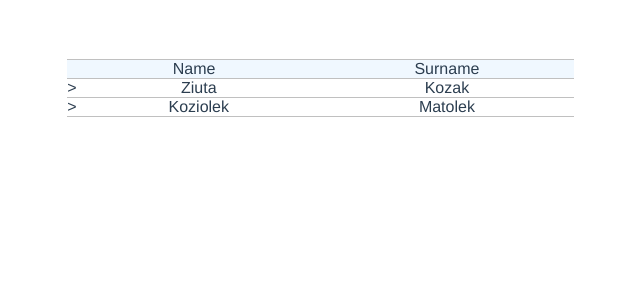
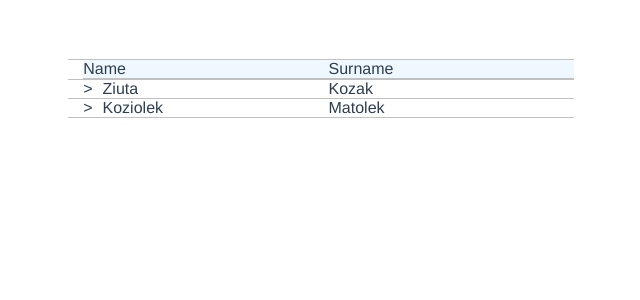
Before and after one commit to upsidelab/vue-tree-table, a Vue app: page / in a window 1280 px wide. Shown: the top 300 px of the page, without its empty margins (319-959 px from the left). Built offline with nearby package versions, Linux system fonts and the light colour scheme.

Commit message:
add rows indentation

```diff
--- a/src/components/TreeBody.vue
+++ b/src/components/TreeBody.vue
@@ -9,11 +9,13 @@
       <tree-node
         v-if="!isLeaf(rowData)"
         :row-data="rowData"
+        :depth="0"
         :default-order="columns"
       />
       <tree-leaf
         v-if="isLeaf(rowData)"
         :row-data="rowData"
+        :depth="0"
         :default-order="columns"
       />
     </slot>
--- a/src/components/TreeColumnHeader.vue
+++ b/src/components/TreeColumnHeader.vue
@@ -26,7 +26,7 @@
     border-right: none;
     box-sizing: border-box;
     margin-top: -1px;
-    margin-left: -1px;
     background-color: aliceblue;
+    text-align: left;
   }
 </style>
--- a/src/components/TreeLeaf.vue
+++ b/src/components/TreeLeaf.vue
@@ -1,5 +1,7 @@
 <template>
   <div class="row">
+    <div class="indentation" :style="{ width: leftPadding + 'px' }">
+    </div>
     <div
       v-for="key in defaultOrder"
       :key="key"
@@ -21,6 +23,15 @@
       defaultOrder: {
         type: Array,
         default: () => { return {} }
+      },
+      depth: {
+        type: Number,
+        default: 0
+      }
+    },
+    computed: {
+      leftPadding: function () {
+        return this.depth*15
       }
     }
   }
@@ -31,9 +42,11 @@
     display: flex;
     flex-flow: row wrap;
     justify-content: center;
+    padding-left: 15px;
   }
 
   .cell{
+    text-align: left;
     flex-grow: 1;
     flex-basis: 0;
     border: solid 0.5px silver;
@@ -43,4 +56,11 @@
     margin-top: -1px;
     margin-left: -1px;
   }
+
+  .indentation{
+    border: solid 0.5px silver;
+    border-left: none;
+    border-right: none;
+    margin-top: -1px;
+  }
 </style>
--- a/src/components/TreeNode.vue
+++ b/src/components/TreeNode.vue
@@ -1,6 +1,8 @@
 <template>
   <div>
     <div class="row">
+      <div class="indentation" :style="{ width: leftPadding + 'px' }">
+      </div>
       <div class="cell">
         <div
           class="open-button"
@@ -38,12 +40,14 @@
         <tree-node
           v-if="!isLeaf(child)"
           :key="index"
+          :depth="depth+1"
           :row-data="child"
           :default-order="defaultOrder"
         />
         <tree-leaf
           v-if="isLeaf(child)"
           :key="index"
+          :depth="depth+1"
           :row-data="child"
           :default-order="defaultOrder"
         />
@@ -69,6 +73,10 @@
         type: Array,
         default: () => { return [] }
       },
+      depth: {
+        type: Number,
+        default: 0
+      }
     },
     data: function(){
       return {
@@ -77,11 +85,13 @@
     },
     computed: {
       columnWithOpenButton: function(){
-        return this.defaultOrder[0];
+        return this.defaultOrder[0]
       },
       reguralColumns: function(){
-        return this.defaultOrder.slice(1);
-
+        return this.defaultOrder.slice(1)
+      },
+      leftPadding: function () {
+        return this.depth*15
       }
     },
     methods: {
@@ -100,21 +110,30 @@
     display: flex;
     flex-flow: row wrap;
     justify-content: center;
+    padding-left: 15px;
+    border: solid 0.5px silver;
+    border-left: none;
+    border-right: none;
+    margin-top: -1px;
+  }
+
+  .indentation{
+    border: solid 0.5px silver;
+    border-left: none;
+    border-right: none;
+    margin-top: -1px;
   }
 
   .cell{
+    text-align: left;
     flex-grow: 1;
     flex-basis: 0;
-    border: solid 0.5px silver;
-    border-left: none;
-    border-right: none;
     box-sizing: border-box;
-    margin-top: -1px;
-    margin-left: -1px;
   }
 
   .open-button{
     float: left;
     display: inline;
+    margin-right: 10px;
   }
 </style>
--- a/src/components/TreeTable.vue
+++ b/src/components/TreeTable.vue
@@ -58,5 +58,10 @@
     display: flex;
     flex-flow: row wrap;
     justify-content: center;
+    padding-left: 15px;
+    border: solid 0.5px silver;
+    border-left: none;
+    border-right: none;
+    margin-top: -1px;
   }
 </style>
```
Also changed, not shown: 1 other file (tests, documents, lock files or other folders).
